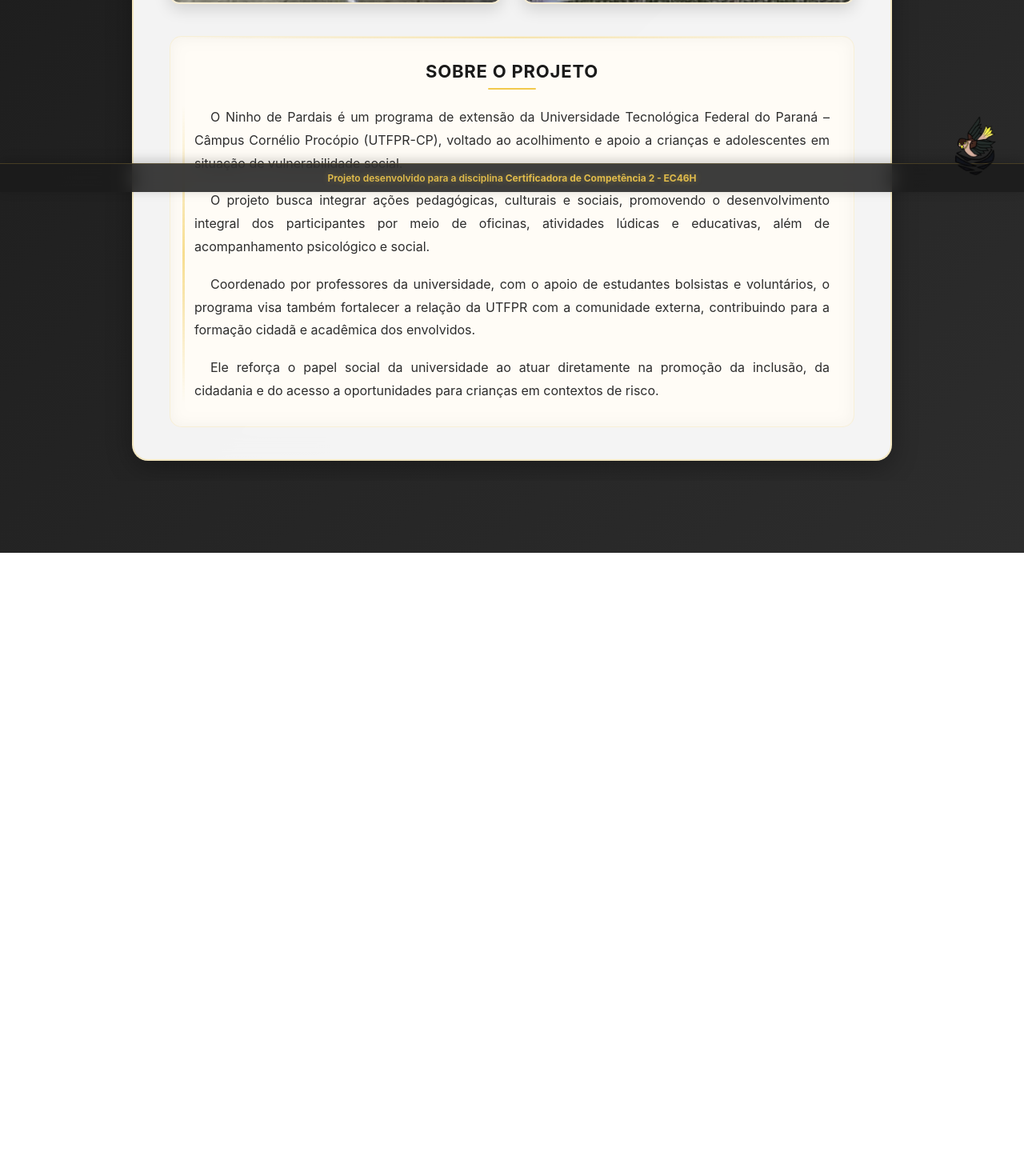
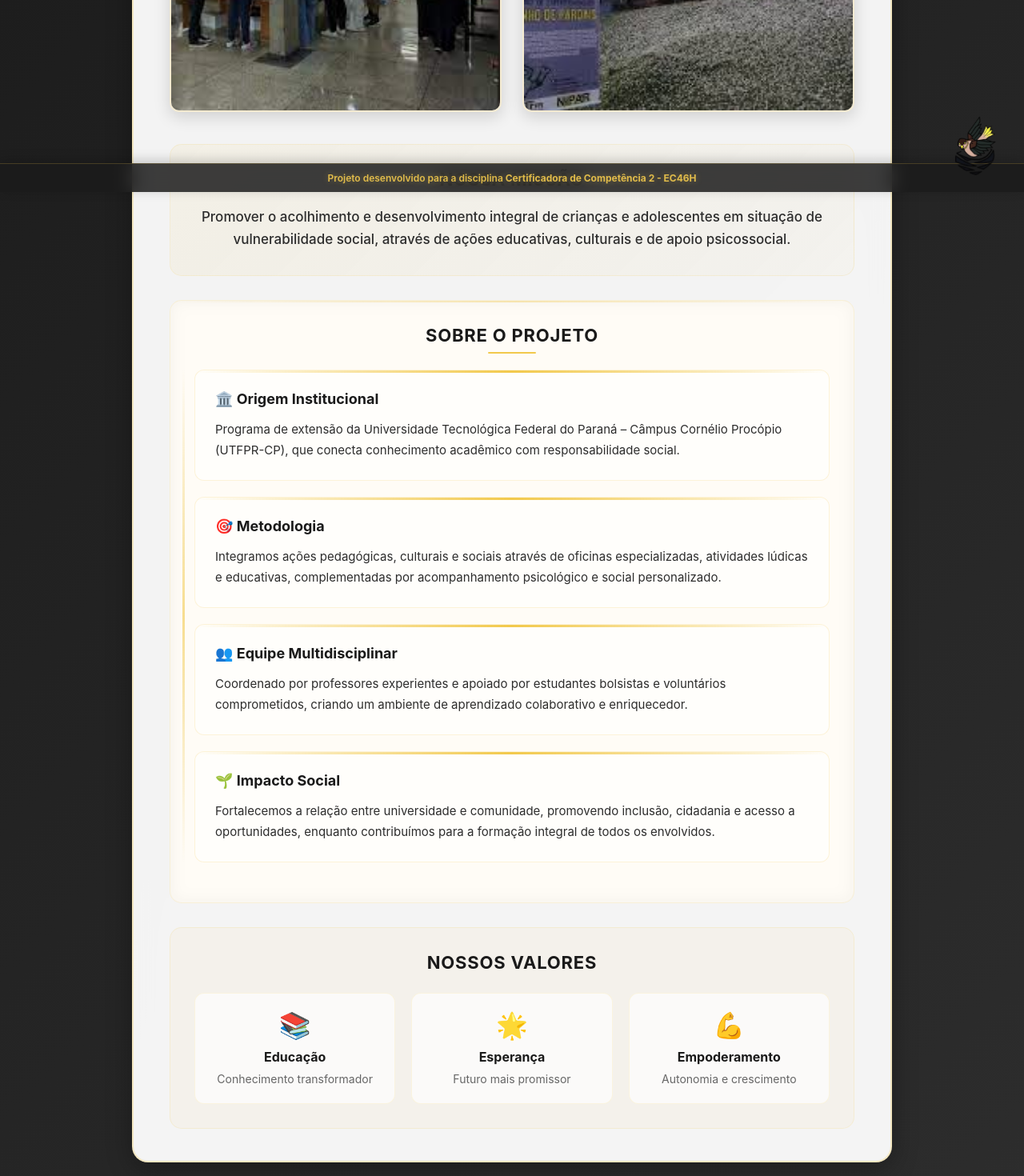
Before and after one commit to WeslleyMarcelo14/projeto_certificadora2, a Next.js app: page /Principal in a window 1280 px wide. Shown: the part 560-2030 px from the top of the page at 80% size. Before the commit the page ends 1251 px from the top, so only its background shows below. Built offline with nearby package versions, Linux system fonts and the light colour scheme.

Commit message:
Adicionando alterações

```diff
--- a/src/app/(main)/Principal/page.tsx
+++ b/src/app/(main)/Principal/page.tsx
@@ -17,36 +17,87 @@ const ProjectPage = () => {
       <div className="page-container">
         <main className="content-wrapper">
           <div className="main-container">
-            <h1 className="project-title">O que é o Projeto Ninho de Pardais</h1>
+            <h1 className="project-title">Projeto Ninho de Pardais</h1>
+
+            <div className="hero-section">
+              <p className="hero-text">
+                Um projeto de extensão universitária que transforma vidas através da educação, cultura e inclusão social.
+              </p>
+            </div>
 
             <div className="image-gallery">
               <img
                 src="/img/principal_imagem_1.png"
-                alt="Imagem do Projeto Ninho de Pardais - Atividades"
+                alt="Crianças participando de atividades educativas no Projeto Ninho de Pardais"
                 className="project-image"
               />
               <img
                 src="/img/principal_imagem_2.png"
-                alt="Imagem do Projeto Ninho de Pardais - Comunidade"
+                alt="Comunidade unida nas ações do Projeto Ninho de Pardais"
                 className="project-image"
               />
             </div>
 
+            <section className="mission-section">
+              <h2>Nossa Missão</h2>
+              <div className="mission-content">
+                <p>
+                  Promover o acolhimento e desenvolvimento integral de crianças e adolescentes em situação de vulnerabilidade social, através de ações educativas, culturais e de apoio psicossocial.
+                </p>
+              </div>
+            </section>
+
             <section className="about-section">
               <h2>Sobre o Projeto</h2>
               <div className="about-content">
+                <div className="info-card">
+                  <h3>🏛️ Origem Institucional</h3>
                   <p>
-                  O Ninho de Pardais é um programa de extensão da Universidade Tecnológica Federal do Paraná – Câmpus Cornélio Procópio (UTFPR-CP), voltado ao acolhimento e apoio a crianças e adolescentes em situação de vulnerabilidade social.
+                    Programa de extensão da Universidade Tecnológica Federal do Paraná – Câmpus Cornélio Procópio (UTFPR-CP), que conecta conhecimento acadêmico com responsabilidade social.
                   </p>
+                </div>
+
+                <div className="info-card">
+                  <h3>🎯 Metodologia</h3>
                   <p>
-                  O projeto busca integrar ações pedagógicas, culturais e sociais, promovendo o desenvolvimento integral dos participantes por meio de oficinas, atividades lúdicas e educativas, além de acompanhamento psicológico e social.
+                    Integramos ações pedagógicas, culturais e sociais através de oficinas especializadas, atividades lúdicas e educativas, complementadas por acompanhamento psicológico e social personalizado.
                   </p>
+                </div>
+
+                <div className="info-card">
+                  <h3>👥 Equipe Multidisciplinar</h3>
                   <p>
-                  Coordenado por professores da universidade, com o apoio de estudantes bolsistas e voluntários, o programa visa também fortalecer a relação da UTFPR com a comunidade externa, contribuindo para a formação cidadã e acadêmica dos envolvidos.
+                    Coordenado por professores experientes e apoiado por estudantes bolsistas e voluntários comprometidos, criando um ambiente de aprendizado colaborativo e enriquecedor.
                   </p>
+                </div>
+
+                <div className="info-card">
+                  <h3>🌱 Impacto Social</h3>
                   <p>
-                  Ele reforça o papel social da universidade ao atuar diretamente na promoção da inclusão, da cidadania e do acesso a oportunidades para crianças em contextos de risco.
+                    Fortalecemos a relação entre universidade e comunidade, promovendo inclusão, cidadania e acesso a oportunidades, enquanto contribuímos para a formação integral de todos os envolvidos.
                   </p>
+                </div>
+              </div>
+            </section>
+
+            <section className="values-section">
+              <h2>Nossos Valores</h2>
+              <div className="values-grid">
+                <div className="value-item">
+                  <span className="value-icon">📚</span>
+                  <h4>Educação</h4>
+                  <p>Conhecimento transformador</p>
+                </div>
+                <div className="value-item">
+                  <span className="value-icon">🌟</span>
+                  <h4>Esperança</h4>
+                  <p>Futuro mais promissor</p>
+                </div>
+                <div className="value-item">
+                  <span className="value-icon">💪</span>
+                  <h4>Empoderamento</h4>
+                  <p>Autonomia e crescimento</p>
+                </div>
               </div>
             </section>
           </div>
--- a/src/app/(main)/Principal/style.css
+++ b/src/app/(main)/Principal/style.css
@@ -186,6 +186,166 @@ body {
     opacity: 0.6;
 }
 
+/* Hero Section */
+.hero-section {
+    text-align: center;
+    margin-bottom: 35px;
+    padding: 20px 30px;
+    background: linear-gradient(135deg, rgba(242, 201, 76, 0.1), rgba(242, 201, 76, 0.05));
+    border-radius: 15px;
+    border: 1px solid rgba(242, 201, 76, 0.2);
+}
+
+.hero-text {
+    font-size: 18px;
+    line-height: 1.6;
+    color: #2d2d2d;
+    font-weight: 500;
+    margin: 0;
+    font-style: italic;
+}
+
+/* Mission Section */
+.mission-section {
+    background: linear-gradient(135deg, rgba(242, 201, 76, 0.08), rgba(242, 201, 76, 0.03));
+    border-radius: 15px;
+    padding: 30px;
+    margin-bottom: 30px;
+    border: 1px solid rgba(242, 201, 76, 0.15);
+    text-align: center;
+}
+
+.mission-section h2 {
+    color: #1a1a1a;
+    font-size: 22px;
+    font-weight: 700;
+    margin-top: 0;
+    margin-bottom: 20px;
+    text-transform: uppercase;
+    letter-spacing: 0.8px;
+}
+
+.mission-content p {
+    font-size: 17px;
+    line-height: 1.7;
+    color: #2d2d2d;
+    font-weight: 500;
+    margin: 0;
+    max-width: 800px;
+    margin: 0 auto;
+}
+
+/* Info Cards */
+.info-card {
+    background: rgba(255, 255, 255, 0.6);
+    border-radius: 12px;
+    padding: 25px;
+    margin-bottom: 20px;
+    border: 1px solid rgba(242, 201, 76, 0.2);
+    transition: all 0.3s ease;
+    position: relative;
+    overflow: hidden;
+}
+
+.info-card::before {
+    content: '';
+    position: absolute;
+    top: 0;
+    left: 0;
+    width: 100%;
+    height: 3px;
+    background: linear-gradient(90deg, transparent, #F2C94C, transparent);
+}
+
+.info-card:hover {
+    transform: translateY(-3px);
+    box-shadow: 0 8px 25px rgba(242, 201, 76, 0.2);
+    border-color: rgba(242, 201, 76, 0.4);
+}
+
+.info-card h3 {
+    color: #1a1a1a;
+    font-size: 18px;
+    font-weight: 700;
+    margin-top: 0;
+    margin-bottom: 15px;
+    display: flex;
+    align-items: center;
+    gap: 10px;
+}
+
+.info-card p {
+    font-size: 15px;
+    line-height: 1.7;
+    color: #2d2d2d;
+    margin: 0;
+    text-align: left;
+    text-indent: 0;
+}
+
+/* Values Section */
+.values-section {
+    background: rgba(242, 201, 76, 0.05);
+    border-radius: 15px;
+    padding: 30px;
+    margin-top: 30px;
+    border: 1px solid rgba(242, 201, 76, 0.15);
+}
+
+.values-section h2 {
+    color: #1a1a1a;
+    font-size: 22px;
+    font-weight: 700;
+    margin-top: 0;
+    margin-bottom: 25px;
+    text-align: center;
+    text-transform: uppercase;
+    letter-spacing: 0.8px;
+}
+
+.values-grid {
+    display: grid;
+    grid-template-columns: repeat(auto-fit, minmax(200px, 1fr));
+    gap: 20px;
+    margin-top: 20px;
+}
+
+.value-item {
+    text-align: center;
+    padding: 20px;
+    background: rgba(255, 255, 255, 0.7);
+    border-radius: 12px;
+    border: 1px solid rgba(242, 201, 76, 0.15);
+    transition: all 0.3s ease;
+}
+
+.value-item:hover {
+    transform: translateY(-5px);
+    box-shadow: 0 6px 20px rgba(242, 201, 76, 0.2);
+    border-color: rgba(242, 201, 76, 0.3);
+}
+
+.value-icon {
+    font-size: 32px;
+    display: block;
+    margin-bottom: 10px;
+}
+
+.value-item h4 {
+    color: #1a1a1a;
+    font-size: 16px;
+    font-weight: 700;
+    margin: 0 0 8px 0;
+}
+
+.value-item p {
+    color: #666;
+    font-size: 14px;
+    margin: 0;
+    line-height: 1.4;
+    text-indent: 0;
+}
+
 /* Responsividade moderna */
 @media (max-width: 1024px) {
     .main-container {
@@ -215,6 +375,15 @@ body {
         margin-bottom: 30px;
     }
 
+    .hero-section {
+        padding: 15px 20px;
+        margin-bottom: 30px;
+    }
+
+    .hero-text {
+        font-size: 16px;
+    }
+
     .image-gallery {
         flex-direction: column;
         gap: 20px;
@@ -226,13 +395,47 @@ body {
         height: 250px;
     }
 
-    .about-section {
+    .mission-section,
+    .about-section,
+    .values-section {
         padding: 25px;
         margin-top: 15px;
     }
 
-    .about-section h2 {
+    .mission-section h2,
+    .about-section h2,
+    .values-section h2 {
         font-size: 20px;
+    }
+
+    .mission-content p {
+        font-size: 15px;
+    }
+
+    .info-card {
+        padding: 20px;
+        margin-bottom: 15px;
+    }
+
+    .info-card h3 {
+        font-size: 16px;
+    }
+
+    .info-card p {
+        font-size: 14px;
+    }
+
+    .values-grid {
+        grid-template-columns: repeat(auto-fit, minmax(150px, 1fr));
+        gap: 15px;
+    }
+
+    .value-item {
+        padding: 15px;
+    }
+
+    .value-icon {
+        font-size: 28px;
     }
 
     .about-section p {
@@ -257,19 +460,72 @@ body {
         letter-spacing: 0.5px;
     }
 
+    .hero-section {
+        padding: 12px 15px;
+        margin-bottom: 25px;
+    }
+
+    .hero-text {
+        font-size: 15px;
+    }
+
     .project-image {
         height: 200px;
         border-radius: 10px;
     }
 
-    .about-section {
+    .mission-section,
+    .about-section,
+    .values-section {
         padding: 20px;
         border-radius: 12px;
     }
 
-    .about-section h2 {
+    .mission-section h2,
+    .about-section h2,
+    .values-section h2 {
         font-size: 18px;
         letter-spacing: 0.5px;
+    }
+
+    .mission-content p {
+        font-size: 14px;
+    }
+
+    .info-card {
+        padding: 15px;
+        margin-bottom: 12px;
+    }
+
+    .info-card h3 {
+        font-size: 15px;
+        gap: 8px;
+    }
+
+    .info-card p {
+        font-size: 13px;
+    }
+
+    .values-grid {
+        grid-template-columns: 1fr;
+        gap: 12px;
+    }
+
+    .value-item {
+        padding: 12px;
+    }
+
+    .value-icon {
+        font-size: 24px;
+        margin-bottom: 8px;
+    }
+
+    .value-item h4 {
+        font-size: 14px;
+    }
+
+    .value-item p {
+        font-size: 12px;
     }
 
     .about-section p {
```
Lines whose indentation alone changed are shown as unchanged.
